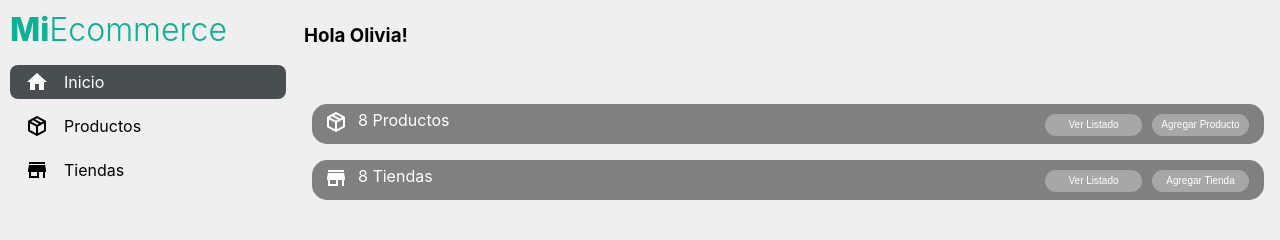
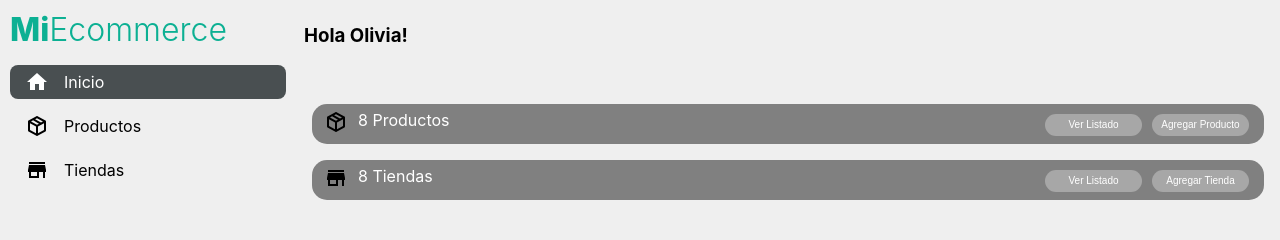
Before and after one commit to aquiab/react-sprint-4, a React (Create React App) app: page / in a window 1280 px wide. Shown: the top 240 px of the page. Built offline with nearby package versions, Linux system fonts and the light colour scheme; data requests are answered from the project's data file.

Commit message:
Dark mode

```diff
--- a/src/components/Breadcrumb/breadCrumb.css
+++ b/src/components/Breadcrumb/breadCrumb.css
@@ -7,8 +7,12 @@
 }
 
 .breadCrumb .breadCrumbLink {
-  color: #000;
+  color: var(--colorFuente);
   text-decoration: none;
+}
+
+.breadCrumb img {
+  filter: var(--imagenBarraMain);
 }
 
 .breadCrumbLink h3 {
--- a/src/components/Header/header.css
+++ b/src/components/Header/header.css
@@ -4,7 +4,8 @@
   left: 0;
   height: 72px;
   width: 100%;
-  background-color: #efefef;
+  background-color: var(--backgroundPrincipal);
+  color: var(--colorFuente);
   display: flex;
   align-items: center;
   justify-content: space-between;
@@ -26,6 +27,7 @@
   padding: 8px;
   background-color: transparent;
   cursor: pointer;
+  filter: var(--imagenBarraMain);
 }
 
 @media screen and (min-width: 1024px) {
--- a/src/components/MainArea/mainArea.css
+++ b/src/components/MainArea/mainArea.css
@@ -8,8 +8,8 @@
 	left: -300px;
 	height: 100vh;
 	width: 296px;
-  background-color: transparent;
-  transition: left .7s ease-in-out;
+	background-color: var(--backgroundSidebar);
+	transition: left 0.7s ease-in-out;
 	z-index: 105;
 	backdrop-filter: blur(5px);
 }
@@ -28,12 +28,12 @@
 	width: 100vw;
 	overflow: auto;
 	height: 100vh;
+	background-color: var(--backgroundSecundario);
 }
-
 
 @media screen and (min-width: 1024px) {
 	.sidebar {
-    background-color: #efefef;
+	background-color: var(--backgroundPrincipal);
   position: inherit;
 		left: 0;
 	}
@@ -43,6 +43,6 @@
 	}
 
 	.clickEventGuard {
-    display: none!important;
+		display: none !important;
 	}
 }
--- a/src/components/MenuPrincipal/menuPrincipal.css
+++ b/src/components/MenuPrincipal/menuPrincipal.css
@@ -29,8 +29,8 @@
   border-radius: 8px;
 }
 
-.navlink__icon {
-  filter: invert(100%);
+.navlink img {
+  filter: var(--imagenBarraMain);
 }
 
 .navlink.active {
--- a/src/components/barra-main/BarraMain.css
+++ b/src/components/barra-main/BarraMain.css
@@ -5,8 +5,7 @@
 
 
 .imagen{
-    filter:invert(100%);
-    color: var(--imagenBarraMain);
+    filter:var(--imagenBarraMain);
 }
 
 .barra-main{
--- a/src/components/barra-main/BarraMain.jsx
+++ b/src/components/barra-main/BarraMain.jsx
@@ -21,7 +21,7 @@ const BarraMain = (props) => {
     <>
         <ul className={darkMode ? 'barra-main .dark' : 'barra-main'} >
             <div className={darkMode ? 'barra-porducts .dark' :'barra-porducts'}>
-                <li><img className={darkMode ? 'imagen .dark' : 'imagen'} src={props.svgImg} alt="img" /></li>
+                <li><img className='imagen' src={props.svgImg} alt="img" /></li>
                 <li> {products.length} {props.nombre[0]} </li>
             </div>
             <div className='barra-buttons'>
--- a/src/context/ThemeProvider.js
+++ b/src/context/ThemeProvider.js
@@ -10,18 +10,27 @@ export const ThemeProvider = (props) => {
 	const root = document.querySelector(":root");
 
 	const ligth = `
+    --imagenBarraMain:invert(0%);
+    --fondoColorBarraMain:grey;
+    --colorFuenteBarraMain:white;
+    --colorFuenteBarraButton:white;
+    --colorFondoBarraButton:rgb(167, 167, 167);
+    --backgroundPrincipal: #efefef;
+    --backgroundSidebar: transparent;
+    `;
+
+	const dark = `
     --imagenBarraMain:invert(100%);
     --fondoColorBarraMain:grey;
     --colorFuenteBarraMain:white;
     --colorFuenteBarraButton:white;
-    --colorFondoBarraButton:rgb(167, 167, 167);`;
-
-	const dark =
-		`--imagenBarraMain:black;
-        --fondoColorBarraMain:black;
-        --colorFuenteBarraMain:white;
-        --colorFuenteBarraButton:white;
-        --colorFondoBarraButton:rgb(167, 167, 167);`;
+    --colorFondoBarraButton:rgb(167, 167, 167);
+    --backgroundPrincipal: #222222;
+    --backgroundSecundario: #494f51;
+    --colorFuente: white;
+    --backgroundSidebar:  #22222290;
+    color: var(--colorFuente);
+    `;
 
 	root.style = darkMode ? dark : ligth;
 	return (
--- a/src/index.css
+++ b/src/index.css
@@ -43,17 +43,3 @@ code {
   display: inline;
   margin-left: 10px;
 }
-:root {
-  --imagenBarraMain:white;
-  --fondoColorBarraMain:grey;
-  --colorFuenteBarraMain:white;
-  --colorFuenteBarraButton:white;
-  --colorFondoBarraButton:rgb(167, 167, 167);
-}
-
-.dark{
-  --imagenBarraMain:black;
-  --fondoColorBarraMain:grey;
-  --colorFuenteBarraMain:white;
-  --colorFuenteBarraButton:white;
-}
```
Lines whose indentation alone changed are shown as unchanged.
